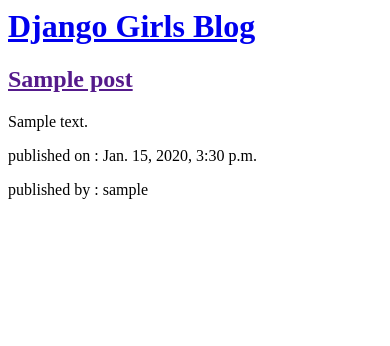
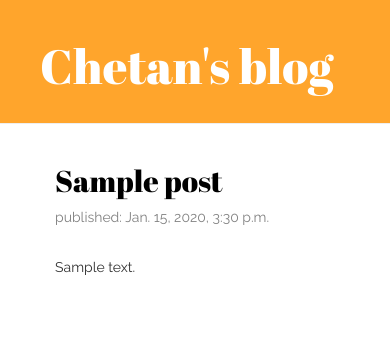
Before and after one commit to chetangupta-0820/Blog-Website, a Django app: page / in a window 390 px wide. Shown: the top 346 px of the page. Run offline with Django 3.2, Linux system fonts and the light colour scheme; tables that the repository leaves empty hold one stand-in row (values such as "Sample post"); some libraries are stand-ins or nearby versions.

Commit message:
Added static file

```diff
--- /dev/null
+++ b/blogs/static/css/blog.css
@@ -0,0 +1,55 @@
+h1 a, h2 a {
+    color: #c27e16;
+    font-family: 'Abril Fatface', cursive;
+}
+body {
+    font-family: 'Raleway', sans-serif;
+    /*color: #1b9676;*/
+}
+
+.page-header {
+    background-color: #ffa52c;
+    margin-top: 0;
+    padding: 20px 20px 20px 40px;
+}
+
+.page-header h1, .page-header h1 a, .page-header h1 a:visited, .page-header h1 a:active {
+    color: #ffffff;
+    font-size: 36pt;
+    text-decoration: none;
+}
+
+.content {
+    margin-left: 40px;
+}
+
+h1, h2, h3, h4 {
+    font-family: 'Lobster', cursive;
+}
+
+.date {
+    color: #828282;
+}
+
+.save {
+    float: right;
+}
+
+.post-form textarea, .post-form input {
+    width: 100%;
+}
+
+.top-menu, .top-menu:hover, .top-menu:visited {
+    color: #ffffff;
+    float: right;
+    font-size: 26pt;
+    margin-right: 20px;
+}
+
+.post {
+    margin-bottom: 70px;
+}
+
+.post h2 a, .post h2 a:visited {
+    color: #000000;
+}
--- /dev/null
+++ b/blogs/templates/blogs/base.html
@@ -0,0 +1,25 @@
+{% load static %}
+<html>
+    <head>
+        <title>Chetan's blog</title>
+        <link rel="stylesheet" href="//maxcdn.bootstrapcdn.com/bootstrap/3.2.0/css/bootstrap.min.css">
+        <link rel="stylesheet" href="//maxcdn.bootstrapcdn.com/bootstrap/3.2.0/css/bootstrap-theme.min.css">
+        <link rel="stylesheet" href="{% static 'css/blog.css' %}">
+        <link href="https://fonts.googleapis.com/css?family=Abril+Fatface|Raleway&display=swap" rel="stylesheet">
+
+    </head>
+    <body>
+        <div class="page-header">
+            <h1><a href="/">Chetan's blog</a></h1>
+        </div>
+
+        <div class="content container">
+    <div class="row">
+        <div class="col-md-8">
+            {% block content %}
+            {% endblock %}
+        </div>
+    </div>
+</div>
+    </body>
+</html>
--- a/blogs/templates/blogs/post_list.html
+++ b/blogs/templates/blogs/post_list.html
@@ -1,13 +1,14 @@
-<div>
-    <h1><a href="/">Django Girls Blog</a></h1>
-</div>
+{% extends 'blogs/base.html' %}
+{% block content %}
 
 {% for post in posts %}
-    <div>
+                <div class="post">
 
-        <h2><a href="">{{ post.title }}</a></h2>
-        <p>{{ post.text|linebreaksbr }}</p>
-        <p>published on : {{ post.published_date }}</p>
-        <p>published by : {{post.author.username}}</p>
-    </div>
+                    <h2><a href="">{{ post.title }}</a></h2>
+                    <div class="date">
+                        <p>published: {{ post.published_date }}</p>
+                    </div> <br>
+                    <p>{{ post.text|linebreaksbr }}</p>
+                </div>
 {% endfor %}
+{% endblock %}
```
